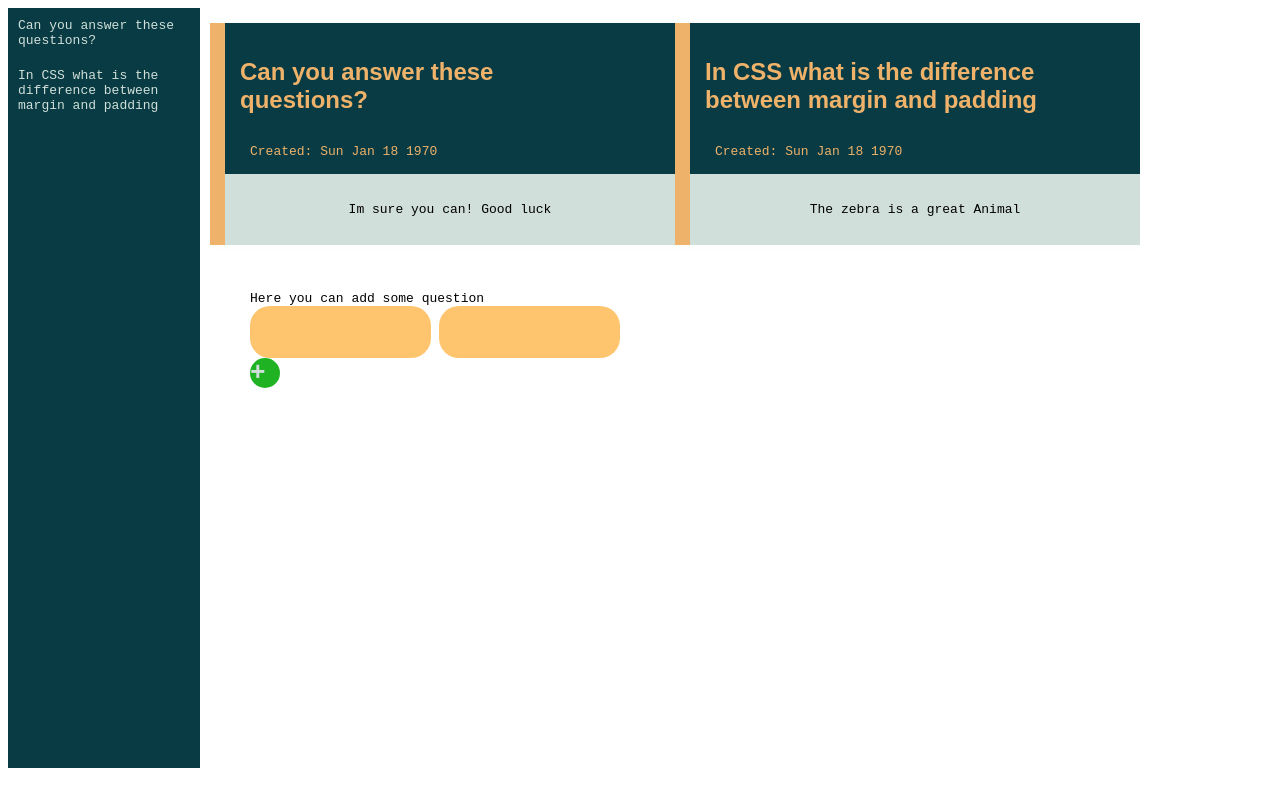
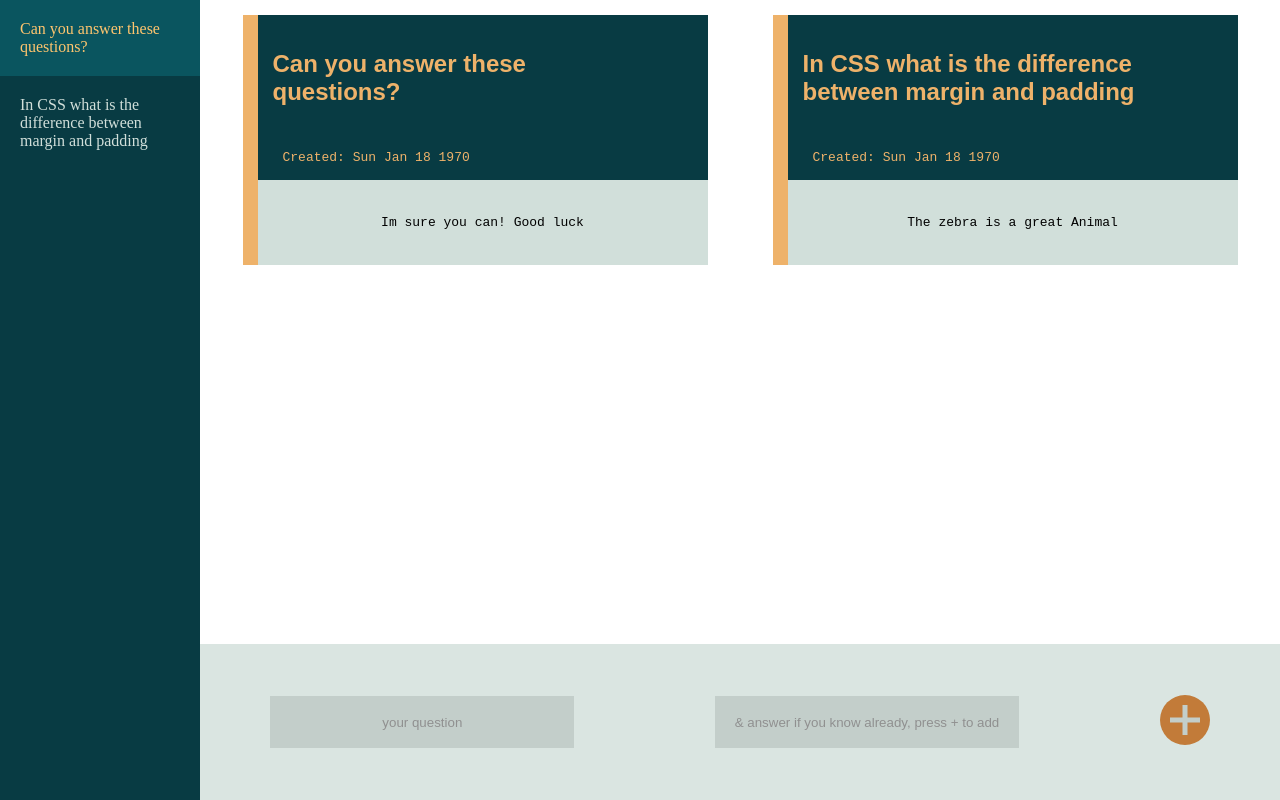
Before and after one commit to PanniM/QuestionListApplication, a plain HTML site: page index.html in a window 1280 px wide. Drawn offline with nearby package versions, Linux system fonts and the light colour scheme.

Commit message:
css refactor

```diff
--- a/app.js
+++ b/app.js
@@ -108,13 +108,12 @@ function renderQuestions() {
     cardContainerNode.innerHTML = "";
     questions.forEach(function (question) {
         cardContainerNode.appendChild(renderCard(question.id, question.questionText, question.answer, question.creationDate));
-    })
-
-    console.log( window.localStorage.getItem("storedQuestionList"));
+    });
 }
 
 function storeNewQuestionInQuestionList(_id, _question, _answer, _created, _rate) {
     questions[questions.length] = {id: _id, questionText: _question, answer: _answer, creationDate: _created, rating: _rate};
+    storeQuestionListInWindowLocalStorage();
 }
 
 function removeElementFromQuestionList(_id) {
@@ -134,13 +133,14 @@ function removeElementFromNav(id){
 
 function removeElementFromCardContainerNode(id){
     cardContainerNode.removeChild(document.getElementById(id));
-};
+}
 
 function removeElementFromHTMLQuestionList(id) {
     console.log(document.getElementById(id));
     removeElementFromNav(id);
     removeElementFromCardContainerNode(id);
     removeElementFromQuestionList(id);
+    storeQuestionListInWindowLocalStorage();
 }
 
 
@@ -153,11 +153,11 @@ function saveAnswer(id) {
         return el.id === id;
     })[0];
 
-    console.log(document.getElementById(id).getElementsByClassName("answer")[0].innerText);
-    original.answer = document.getElementById(id).getElementsByClassName("answer")[0].innerText;
+    console.log(document.getElementById(id).getElementsByClassName("answer-text")[0].innerText);
+    original.answer = document.getElementById(id).getElementsByClassName("answer-text")[0].innerText;
     questions[indexOfOriginal] = original;
     renderQuestions();
-    storeQuestionListInWindowLocalStorage();
+
 
 }
 
@@ -181,34 +181,34 @@ function saveQuestion(id) {
 
 }
 
-function renderCard(_id, _question, _answer, _created) {
-    let defaultValue = {text : _question, answer: _answer};
+function renderCard(id, question, answer, created) {
+    let defaultValue = {question : question, answer: answer};
 
-    let questionText = getQuestionNodeElement(_question);
-    let createdText = getCreatedNodeElement(new Date(_created).toDateString());
-    let deleteButton = getDeleteButtonNodeElement(_id);
+    let questionText = getQuestionNodeElement(question);
+    let createdText = getCreatedNodeElement(new Date(created).toDateString());
+    let deleteButton = getDeleteButtonNodeElement(id);
 
     let questionContainer = getQuestionContainer(questionText, createdText, deleteButton);
 
-    let answer = getAnwserNodeElement(_answer);
+    let answerText = getAnwserNodeElement(answer);
 
     let answerContainer = document.createElement("DIV");
-    answerContainer.appendChild(answer);
-    answerContainer.className = "answerContainer";
+    answerContainer.appendChild(answerText);
+    answerContainer.className = "answer-container";
 
     let parent = document.createElement("DIV");
     parent.appendChild(questionContainer);
     parent.appendChild(answerContainer);
-    parent.setAttribute("id", _id);
+    parent.setAttribute("id", id);
     parent.className = "question-card";
 
     onSave = (e) => {
         if (event.keyCode === 13) {
             if (e.target === questionText) {
-                saveQuestion(_id);
+                saveQuestion(id);
             }
             if (e.target === answer) {
-                saveAnswer(_id);
+                saveAnswer(id);
             }
         }
     };
@@ -223,9 +223,8 @@ function renderCard(_id, _question, _answer, _created) {
     };
 
     onFocusOut = (e) => {
-
         answer.innerText = defaultValue.answer;
-        questionText.innerText = defaultValue.questionText;
+        questionText.innerText = defaultValue.question;
     };
 
 
@@ -238,7 +237,7 @@ function renderCard(_id, _question, _answer, _created) {
     deleteButton.onclick = function () {
         function onDelete() {
             if (confirm("Are you sure you van to delete it?")) {
-                removeElementFromHTMLQuestionList(_id);
+                removeElementFromHTMLQuestionList(id);
                 showNotificationBar("Question deletion was successful");
                 storeQuestionListInWindowLocalStorage();
 
@@ -263,7 +262,7 @@ function getQuestionContainer(questionText, createdText, deleteButton) {
     right.appendChild(deleteButton);
     questionContainer.appendChild(left);
     questionContainer.appendChild(right);
-    questionContainer.className = "questionContainer";
+    questionContainer.className = "question-container";
     return questionContainer;
 }
 
@@ -280,7 +279,7 @@ function getAnwserNodeElement(answer) {
 
     let answerNodeElement = document.createElement("p");
     answerNodeElement.innerText = answer;
-    answerNodeElement.className = "answer";
+    answerNodeElement.className = "answer-text";
     answerNodeElement.setAttribute("contenteditable", "true");
     return answerNodeElement;
 }
--- a/index.html
+++ b/index.html
@@ -14,26 +14,24 @@
 <div id="menu">
     <div id="nav-container">Fast link to questions
     </div>
+    <div class="menu-bottom"></div>
 </div>
 
 <div id="main-content">
     <div id="snackbar">Notificationbar message...</div>
-    <!--TODO remove camel case-->
     <div id="card-container"></div>
     <div id="new-question-section">
-        <div>
-            <div>Here you can add some question </div>
-            <input id="newQuestion" type="text">
-            <input id="newAnwser" type="text">
-            <!--<svg onclick="addNewQuestion()" viewBox="0 0 50 50" style="height: 50px;">-->
-            <!--<svg onclick="addNewQuestion()" viewBox="0 0 50 50" style="height: 50px;">-->
-                <!--  <circle cx="50%" cy="50%" r="50%" style="background-color: #ff6b25"/>-->
-                <!--<line x1="10" y1="50%" x2="80%" y2="50%" stroke="red" stroke-width="5"/>-->
-                <!--<line x1="50%" y1="10" x2="50%" y2="80%" stroke="red" stroke-width="5"/>-->
-            <!--</svg>-->
-            <div onclick="addNewQuestion()" class="addBtn">+</div>
+            <input id="newQuestion" type="text" placeholder="your question">
+            <input id="newAnwser" type="text" placeholder="& answer if you know already, press + to add">
+        <div class="add">
+            <svg onclick="addNewQuestion()" viewBox="0 0 50 50" style="height: 50px;">
+                <circle cx="50%" cy="50%" r="50%"/>
+                <line x1="10" y1="50%" x2="80%" y2="50%" stroke="#b5c3be" stroke-width="5"/>
+                <line x1="50%" y1="10" x2="50%" y2="80%" stroke="#b5c3be" stroke-width="5"/>
+            </svg>
         </div>
 
+            <!--<span onclick="addNewQuestion()" class="addBtn">+</span>-->
     </div>
 </div>
     <script src="app.js"></script>
--- a/main.css
+++ b/main.css
@@ -1,25 +1,54 @@
+html, body {
+/*body {*/
+    height: 100%;
+    width: 100%;
+    margin: 0;
+}
 body {
     display: flex;
     flex-direction: row;
-
+    align-items: stretch;
 }
 #menu{
-    height: 95vh;
-    align-content: stretch;
     background-color: #083b43;
-    color: white;
+    font-family: Corbel;
+    overflow: scroll;
+    min-width: 200px;
+    max-width: 15vw;
     display: flex;
+    flex-direction: column;
     align-items: stretch;
-    min-width: 100px;
-    max-width: 15vw;
 }
 
-#menu > .navigator{
-    padding-bottom: 15px;
+#nav-container{
+    display:flex;
+    flex-direction: column;
+    overflow: scroll;
+}
+
+#nav-container::-webkit-scrollbar{
+    display: none;
+}
+
+#menu::-webkit-scrollbar{
+    display: none;
+}
+#nav-container > .navigator{
+    color: #d1dfda;
+    padding: 20px;
+    text-decoration: none;
+}
+
+#nav-container > .navigator:hover{
+    background-color: #0a555f;
+    color: #ffc56e;
 }
 #main-content{
+    height: 100%;
+    width: 100%;
     display: flex;
     flex-direction: column;
+    align-items: stretch;
 }
 
 :focus {
@@ -32,26 +61,23 @@ body {
     justify-content: space-around;
     flex-direction: row;
     flex-wrap: wrap;
-    max-height: 75vh;
+    height:80%;
     margin: 10px;
-    /*padding: 5% 10% 5% 10%;*/
-    background-color: #fcfffe;
     overflow: auto;
 }
 
 .question-card {
     width: 450px;
-    min-height: 150px;
-    /*height: 250px;*/
-    /*max-height: 400px;*/
+    min-height: 250px;
     display: flex;
     flex-direction: column;
     border-left: solid #eeb26a;
     border-width: 0 15px;
     margin: 5px 0px  5px 0px;
+    align-self: flex-start;
 }
 
-.questionContainer{
+.question-container{
     display: flex;
     color: #eeb26a;
     flex-direction: row;
@@ -60,6 +86,7 @@ body {
     background-color: #083b43;
     word-wrap: break-word;
     flex-grow: 1;
+    overflow: auto;
 }
 
 .right, .left{
@@ -82,16 +109,15 @@ body {
 .question-text::-webkit-scrollbar{
     display: none;
 }
-.questionContainer::-webkit-scrollbar{
+.question-container::-webkit-scrollbar{
     display: none;
 }
 .created-text{
     padding: 0px 10px 10px 10px;
 }
 
-.answer{
+.answer-text{
 
-    /*background-color: darkseagreen;*/
     width: 100%;
     padding: 10px;
     text-align: center;
@@ -100,34 +126,27 @@ body {
     border: transparent;
     word-wrap: break-word;
     overflow-wrap: break-word;
+    overflow: auto;
 
 }
-
-.answer:focus{
+.answer-text::-webkit-scrollbar{
+    display: none;
+}
+.answer-text:focus{
 
     background-color: navajowhite;
     border: transparent;
 }
 
-.answerContainer{
+.answer-container{
     max-height: 120px;
     display: flex;
     justify-content: space-between;
+    align-items: center;
     padding:5px 25px 5px 25px;
     background-color: #d1dfda;
     flex-grow: 1;
     overflow: hidden;
-}
-.edit, .save{
-    width: 15px;
-    height: 15px;
-}
-.edit:hover, .save:hover{
-    color:white;
-    width: 17px;
-    height: 17px;
-    filter: invert(100%);
-    /*filter: invert(27%) sepia(51%) saturate(2878%) hue-rotate(346deg) brightness(104%) contrast(97%);*/
 }
 
 .delete{
@@ -141,11 +160,6 @@ body {
 }
 
 .delete.visible{
-    /*border-radius: 5px;
-    border:transparent;
-    background-color: #ff5445;
-    color: whitesmoke;
-    text-align: center;*/
     visibility: visible;
 }
 
@@ -153,28 +167,17 @@ body {
     font-family: monospace;
 }
 
-.hidden> .answer{
-    display:none;
-
-}
-
-.visible > .answer {
-    display:block;
-
-}
-
 #snackbar {
     visibility: hidden;
-    min-width: 100%;
-    background-color: #19304f;
-    color: #ff6b25;
+    width: 90%;
+    background-color: #7bff57;
+    color: #19304f;
     text-align: center;
-    border-radius: 2px;
+    vertical-align: middle;
     padding: 16px;
     position: fixed;
     z-index: 1;
     top: 10px;
-    /*bottom: 30px;*/
     font-size: 17px;
     font-weight: bold;
     opacity: 0.8;
@@ -182,22 +185,9 @@ body {
 
 #snackbar.show {
     visibility: visible;
+    width: 90%;
 }
 
-#nav-container{
-    display:flex;
-    flex-direction: column;
-    overflow: scroll;
-}
-
-#nav-container::-webkit-scrollbar{
-    display: none;
-}
-#nav-container > .navigator{
-    color: #d1dfda;
-    padding: 10px;
-    text-decoration: none;
-}
 
 /*!* Track *!*/
 /*::-webkit-scrollbar-track {*/
@@ -218,29 +208,30 @@ body {
 
 #new-question-section{
     outline: none;
-    height: 20vh;
+    height: 20%;
     display: flex;
-    align-content: center;
+    justify-content: space-around;
     align-items: center;
-    /*flex-direction: column;*/
-    /*align-content: stretch;*/
-    /*align-items: stretch;*/
-    min-width: 30vh;
-    margin: 0px 50px 0px 50px;
+    flex-direction: row;
+    flex-wrap: wrap;
+    background-color: #d1dfda;
+    opacity: 0.8;
+    overflow: scroll;
 }
 
-/*
-          <input id="newQuestion" type="text">
-            <input id="newAnwser" type="text">*/
 #newQuestion, #newAnwser {
     border: none;
     outline: none;
-    max-width: 50%;
+    width: 300px;
     min-height: 50px;
-    background-color: #ffc56e;
-    color:#19304f ;
-    border-radius: 20px;
+    background-color: #b5c3be;
+    color: #083b43;
+    vertical-align: middle;
+    text-align: center;
+}
 
+#newQuestion:focus, #newAnwser:focus {
+    border: solid 2px navajowhite;
 }
 
 .addBtn{
@@ -255,3 +246,15 @@ body {
     width: 30px;
     font-size: xx-large;
 }
+
+svg:hover{
+     fill: #b38702;
+ }
+
+svg:active{
+    fill: #d9d22d;
+}
+
+svg{
+    fill: #b35b08;
+}
```
